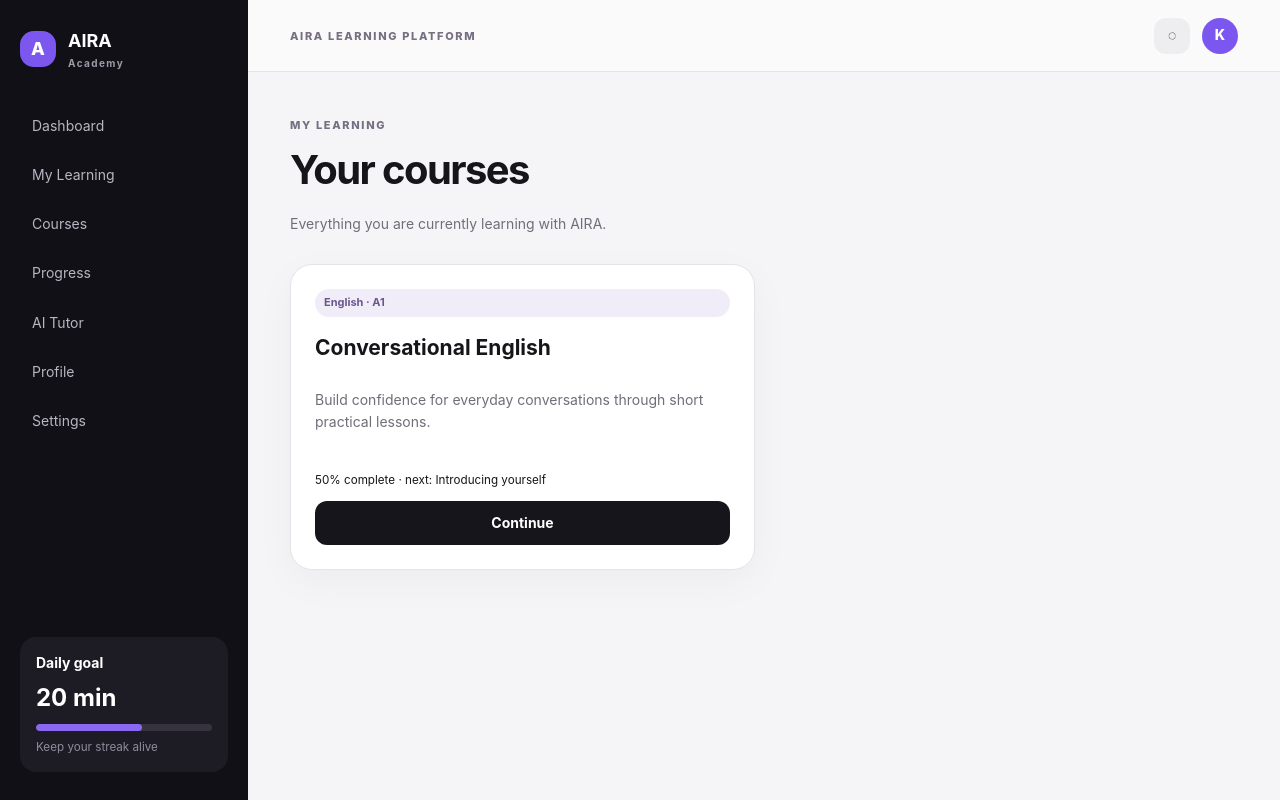
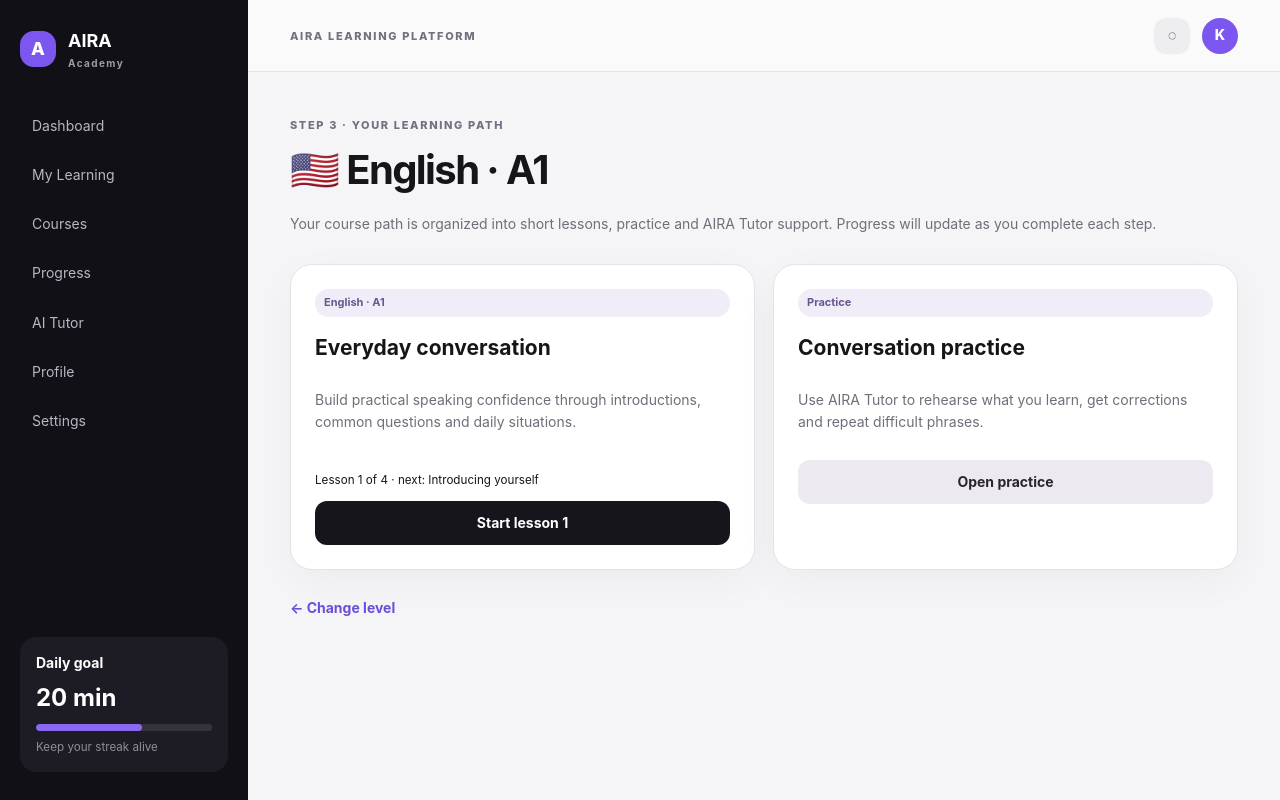
Before and after one commit to tsapkovaby-cyber/AIRA-OS, a Next.js app: page /learn/courses in a window 1280 px wide. Built offline with nearby package versions, Linux system fonts and the light colour scheme.

Commit message:
Make course page reflect selected language and level

```diff
--- a/app/learn/courses/page.tsx
+++ b/app/learn/courses/page.tsx
@@ -1,2 +1,20 @@
-import Link from "next/link"; import styles from "../learn.module.css";
-export default function MyLearning(){return <><div className={styles.pageHeading}><span className={styles.eyebrow}>MY LEARNING</span><h1>Your courses</h1><p>Everything you are currently learning with AIRA.</p></div><div className={styles.courseGrid}><article className={styles.courseCard}><span className={styles.pill}>English · A1</span><h2>Conversational English</h2><p>Build confidence for everyday conversations through short practical lessons.</p><div className={styles.progress}><i style={{width:"50%"}} /></div><small>50% complete · next: Introducing yourself</small><Link className={styles.primaryButton} href="/learn">Continue</Link></article></div></>}
+import Link from "next/link";
+import styles from "../learn.module.css";
+
+const languageNames: Record<string,string> = {EN:"English",RU:"Русский",ES:"Español",IT:"Italiano",TR:"Türkçe",KK:"Қазақша",FR:"Français",DE:"Deutsch",KO:"한국어",ZH:"简体中文"};
+const flags: Record<string,string> = {EN:"🇺🇸",RU:"🇷🇺",ES:"🇪🇸",IT:"🇮🇹",TR:"🇹🇷",KK:"🇰🇿",FR:"🇫🇷",DE:"🇩🇪",KO:"🇰🇷",ZH:"🇨🇳"};
+
+export default function MyLearning({searchParams}:{searchParams?:{lang?:string;level?:string}}){
+  const lang=(searchParams?.lang||"EN").toUpperCase();
+  const level=(searchParams?.level||"A1").toUpperCase();
+  const name=languageNames[lang]||"English";
+  const flag=flags[lang]||"🇺🇸";
+  return <>
+    <div className={styles.pageHeading}><span className={styles.eyebrow}>STEP 3 · YOUR LEARNING PATH</span><h1>{flag} {name} · {level}</h1><p>Your course path is organized into short lessons, practice and AIRA Tutor support. Progress will update as you complete each step.</p></div>
+    <div className={styles.courseGrid}>
+      <article className={styles.courseCard}><span className={styles.pill}>{name} · {level}</span><h2>Everyday conversation</h2><p>Build practical speaking confidence through introductions, common questions and daily situations.</p><div className={styles.progress}><i style={{width:"25%"}} /></div><small>Lesson 1 of 4 · next: Introducing yourself</small><Link className={styles.primaryButton} href={`/learn/lesson?lang=${lang}&level=${level}`}>Start lesson 1</Link></article>
+      <article className={styles.courseCard}><span className={styles.pill}>Practice</span><h2>Conversation practice</h2><p>Use AIRA Tutor to rehearse what you learn, get corrections and repeat difficult phrases.</p><Link className={styles.secondaryButton} href={`/learn/practice?lang=${lang}&level=${level}`}>Open practice</Link></article>
+    </div>
+    <div className={styles.section}><Link className={styles.textLink} href={`/learn/level?lang=${lang}`}>← Change level</Link></div>
+  </>
+}
```
